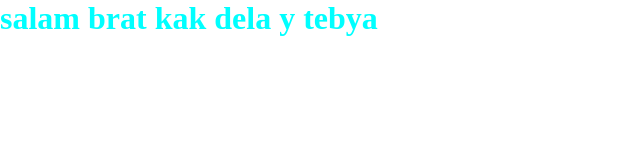
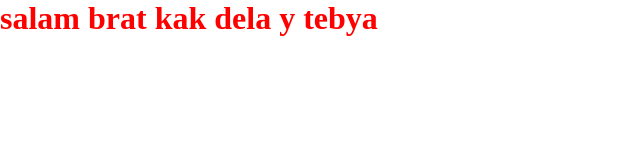
Before and after one commit to Kusha-a11/peaksoft, a plain HTML site: page index.html in a window 1280 px wide. Shown: the whole page, without its empty margins (0-640 px from the left). Drawn offline with Linux system fonts and the light colour scheme.

Commit message:
style h1

```diff
--- a/index.html
+++ b/index.html
@@ -7,6 +7,6 @@
     <title>Document</title>
   </head>
   <body>
-    <h1>salam brat kak dela y tebya</h1>
+    <h1 style="color: red;">salam brat kak dela y tebya</h1>
   </body>
 </html>
```
